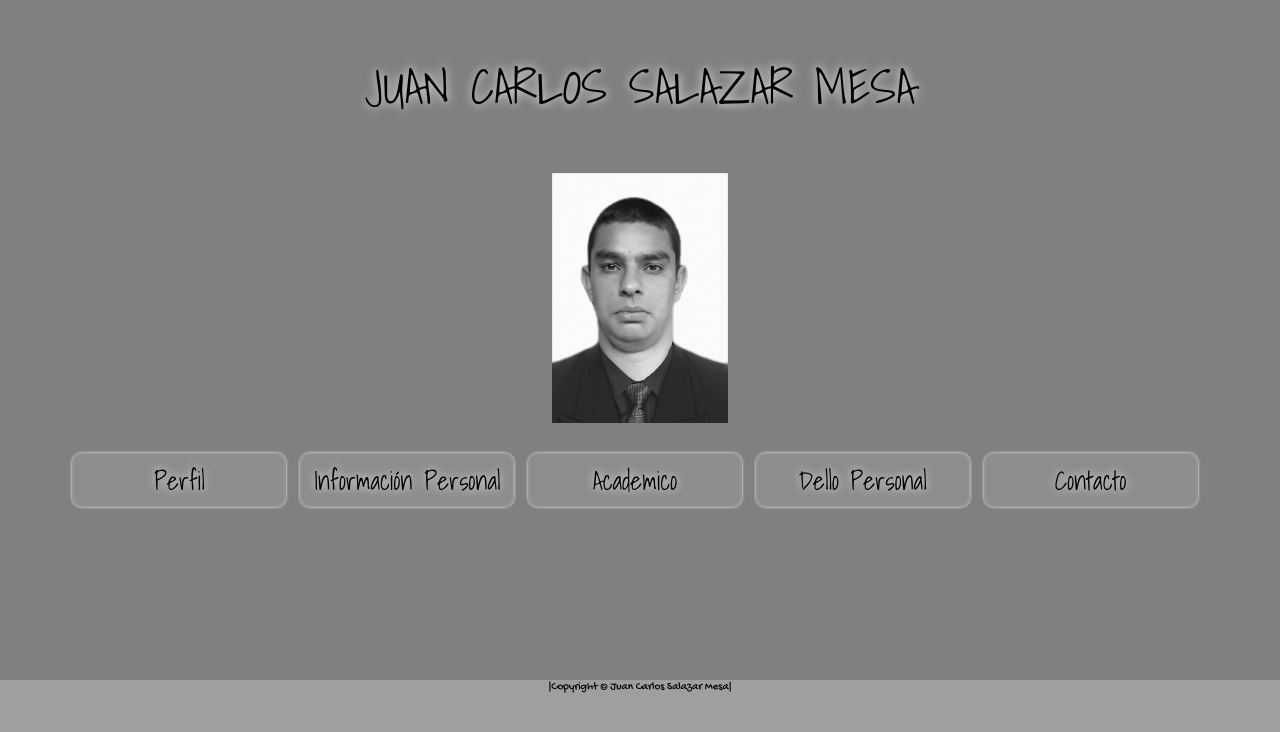
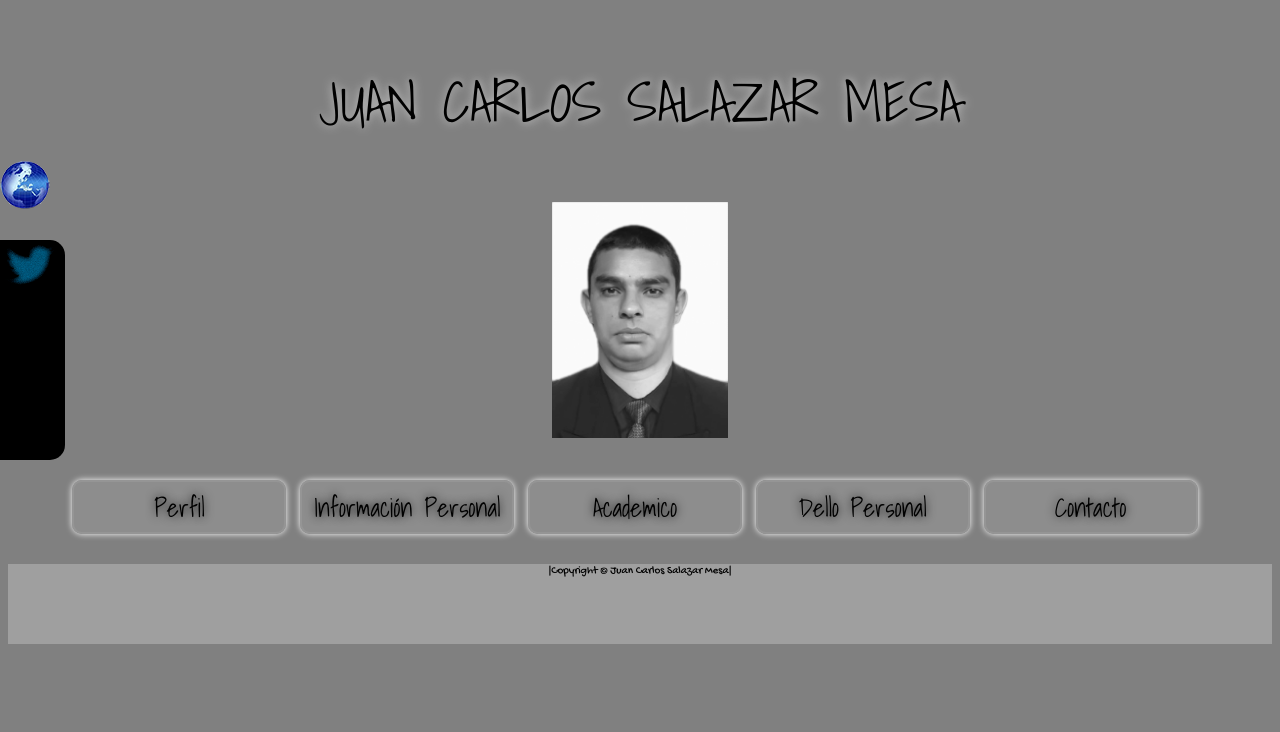
Before and after one commit to acumulador/juanklos, a plain HTML site: page index.html in a window 1280 px wide. Drawn offline with Linux system fonts and the light colour scheme.

Commit message:
cambios y barra lateral

```diff
--- a/css/estilo.css
+++ b/css/estilo.css
@@ -9,11 +9,13 @@ footer
 	font-size: 0.7em;
 	text-align: center;
 	width: 100%;
-	height: 15%;
+	height: 80px;
 	left: 0;
 	background-color: rgba(180, 180, 180, 0.6);
 	bottom: 0;
-	position: fixed;
+	/*position: fixed;*/
+	margin-top: 30px;
+	clear: both;
 }
 
 nav
@@ -26,17 +28,18 @@ p
 {
 	text-align: center;
 	font-family: 'Shadows Into Light', cursive;
-	font-size: 3em;
-	text-shadow: 0px 0px 10px white;
+	font-size: 3.5em;
+	text-shadow: 0px 0px 10px rgba(250, 250, 250, 0.7);
 }
 
 #foto
 {
-	background: url(../img/juancsalazar.jpg);
-	background-size: 100% 100%;
+	/*background: url(../img/juancsalazar.jpg);*/
+	/*background-size: 100% 100%;*/
 	width: 14%;
-	height: 250px;
+	/*height: 250px;*/
 	margin: auto;
+	border-radius: 10px;
 }
 
 #perfil, #inf_personal, #academico, #dello_personal, #contacto
@@ -50,8 +53,50 @@ p
 	margin-right: 10px;
 	padding: 5px;
 	border: 2px solid rgba(150, 150, 150, 0.8);
-	margin-top: 5px;
-	box-shadow: 0px 0px 3px white;
-	text-shadow: 0px 0px 10px white;
+	margin-top: 10px;
+	box-shadow: 0px 0px 6px white;
+	text-shadow: 0px 0px 10px black;
 	font-family: 'Shadows Into Light', cursive;
 }
+
+#sel-menu
+{
+	/*background-color: rgba(0, 0, 0, 0.6);*/
+	background: url(../img/mundo.png);
+	background-size: 100% 100;
+	width: 50px;
+	height: 50px;
+	/*border-radius: 10px 10px 0px 0px;*/
+	top: 20%;
+	left: 0;
+	position: fixed;
+}
+
+#social
+{
+	width: 55px;
+	height: 210px;
+	background-color: black;
+	border-radius: 0px 15px 15px 0px;
+	padding: 5px;
+	top: 30%;
+	left: 0;
+	z-index: 1000;
+	position: fixed;
+	margin: 0;
+	/*display: block;*/
+	/*margin-left: -40px;*/
+}
+
+#twitter, #facebook, #blog, #mail
+{
+	width: 50px;
+	background-color: green;
+}
+
+#twitter
+{
+	background: url(../img/twitter.png);
+	height: 40px;
+	background-size: 100% 100%;
+}
--- a/index.html
+++ b/index.html
@@ -8,13 +8,27 @@
 	<link href='http://fonts.googleapis.com/css?family=Gochi+Hand' rel='stylesheet' type='text/css'>
 </head>
 <body>
+	<div id="sel-menu">
+	</div>
+	<section id="social">
+		<div id="twitter">
+		</div>
+		<div id="facebook">
+		</div>
+		<div id="blog">
+		</div>
+		<div id="mail">
+		</div>
+	</section>
+
 	<header>
 		<p>JUAN CARLOS SALAZAR MESA</p>
 		<div id="foto">
+			<img src="img/juancsalazar.jpg" width="100%">
 		</div>
 	</header>
 
-	<section>
+	<section id="menu">
 		<nav>
 			<div id="perfil">
 				Perfil
```
Also changed, not shown: img/mundo.png (added), img/twitter.png (added).
